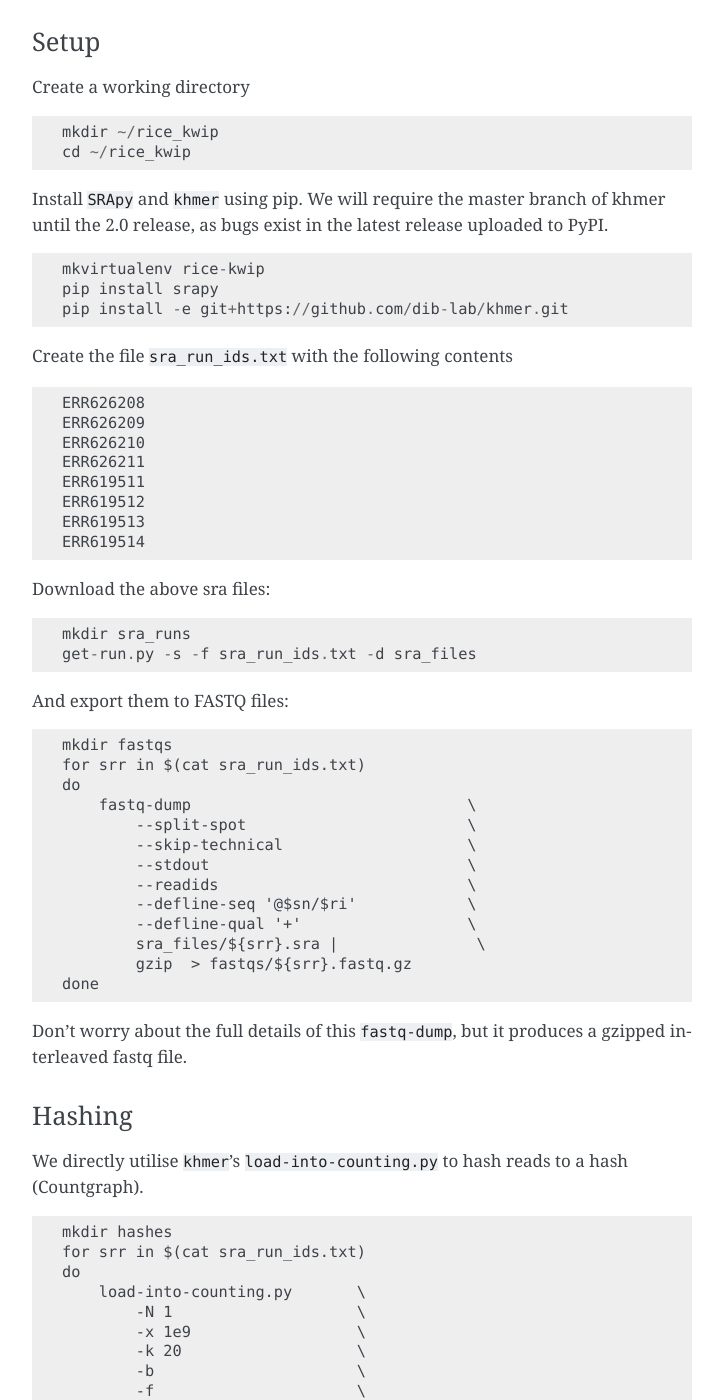
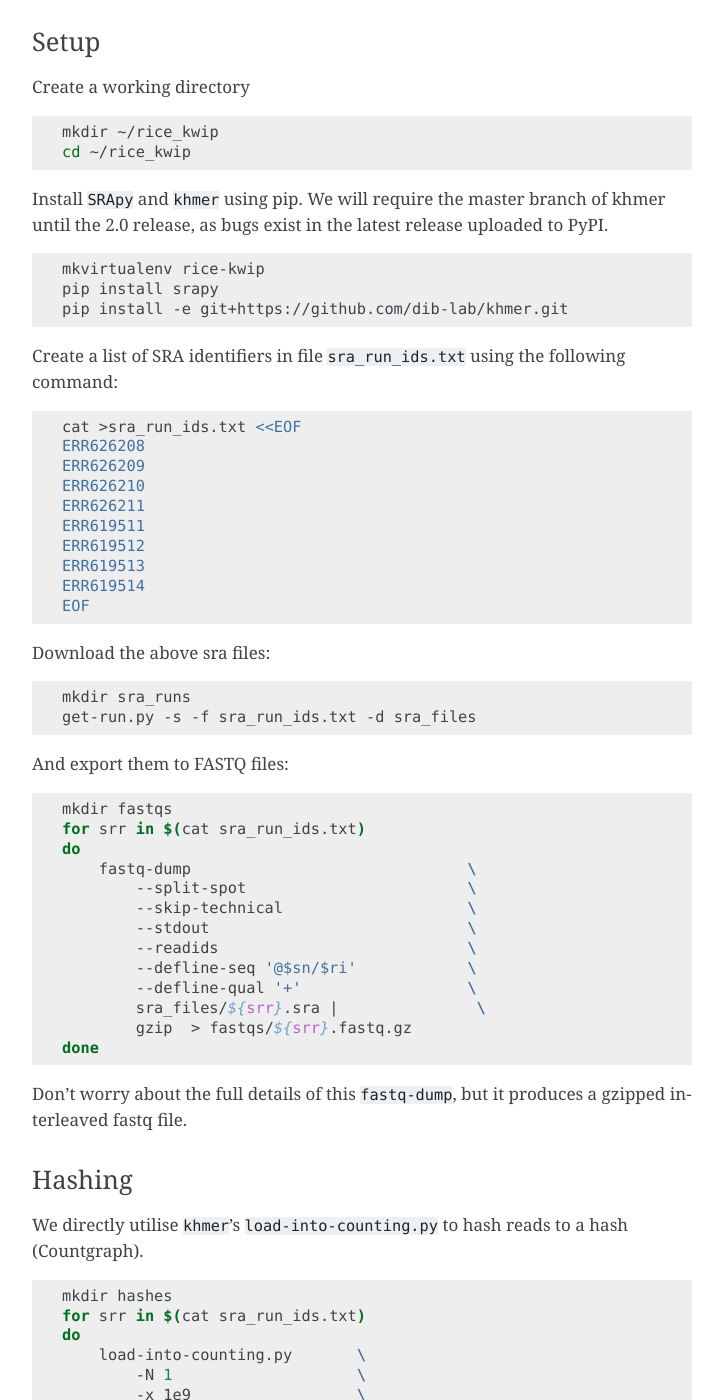
Before and after one commit to kdm9/kWIP, a Sphinx documentation site: the page built from doc/pipelines.rst, in a window 1280 px wide and 1400 px high, scrolled down 671 px. Shown: the whole window, without its empty margins (388-1111 px from the left). Built offline with Sphinx 7.4.7, drawn with Linux system fonts in a browser that asks for light colours; some of the changed text lies outside the part shown.

Commit message:
Use shell syntax highlighting in demos, rewording

```diff
--- a/doc/pipelines.rst
+++ b/doc/pipelines.rst
@@ -36,7 +36,7 @@ Setup
 
 Create a working directory
 
-::
+.. code-block:: shell
 
     mkdir ~/rice_kwip
     cd ~/rice_kwip
@@ -45,16 +45,18 @@ Install ``SRApy`` and ``khmer`` using pip. We will require the master branch of
 khmer until the 2.0 release, as bugs exist in the latest release uploaded to
 PyPI.
 
-::
+.. code-block:: shell
 
     mkvirtualenv rice-kwip
     pip install srapy
     pip install -e git+https://github.com/dib-lab/khmer.git
 
-Create the file ``sra_run_ids.txt`` with the following contents
+Create a list of SRA identifiers in file ``sra_run_ids.txt`` using the
+following command:
 
-::
+.. code-block:: shell
 
+    cat >sra_run_ids.txt <<EOF
     ERR626208
     ERR626209
     ERR626210
@@ -63,17 +65,18 @@ Create the file ``sra_run_ids.txt`` with the following contents
     ERR619512
     ERR619513
     ERR619514
+    EOF
 
 Download the above sra files:
 
-::
+.. code-block:: shell
 
     mkdir sra_runs
     get-run.py -s -f sra_run_ids.txt -d sra_files
 
 And export them to FASTQ files:
 
-::
+.. code-block:: shell
 
     mkdir fastqs
     for srr in $(cat sra_run_ids.txt)
@@ -99,7 +102,7 @@ Hashing
 We directly utilise ``khmer``'s ``load-into-counting.py`` to hash reads to a
 hash (Countgraph).
 
-::
+.. code-block:: shell
 
     mkdir hashes
     for srr in $(cat sra_run_ids.txt)
@@ -129,7 +132,7 @@ So here's the core of the protocol: calculating the pairwise distances between
 these samples, which are from the two major groups of rice, Indica and
 Japonica.
 
-::
+.. code-block:: shell
 
     kwip \
         -t 2 \
```
